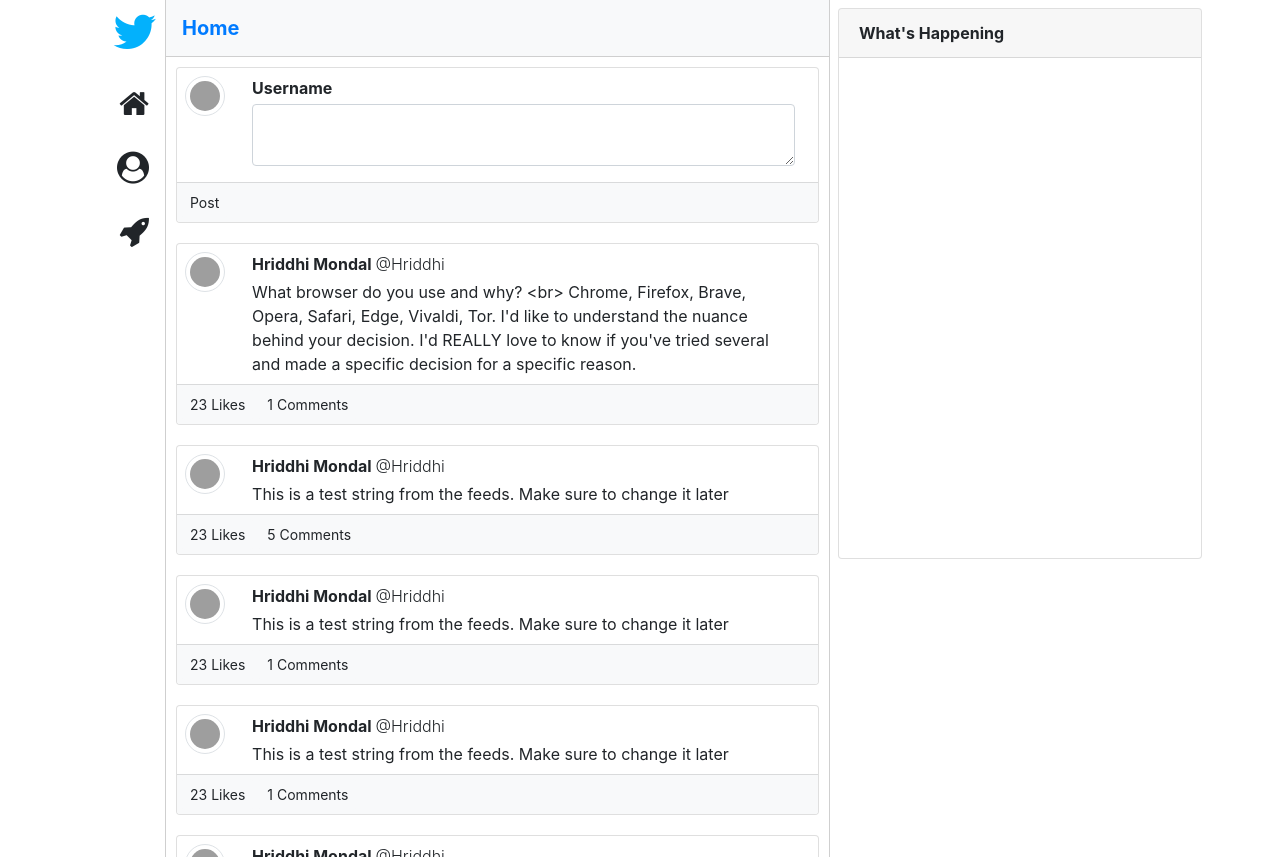
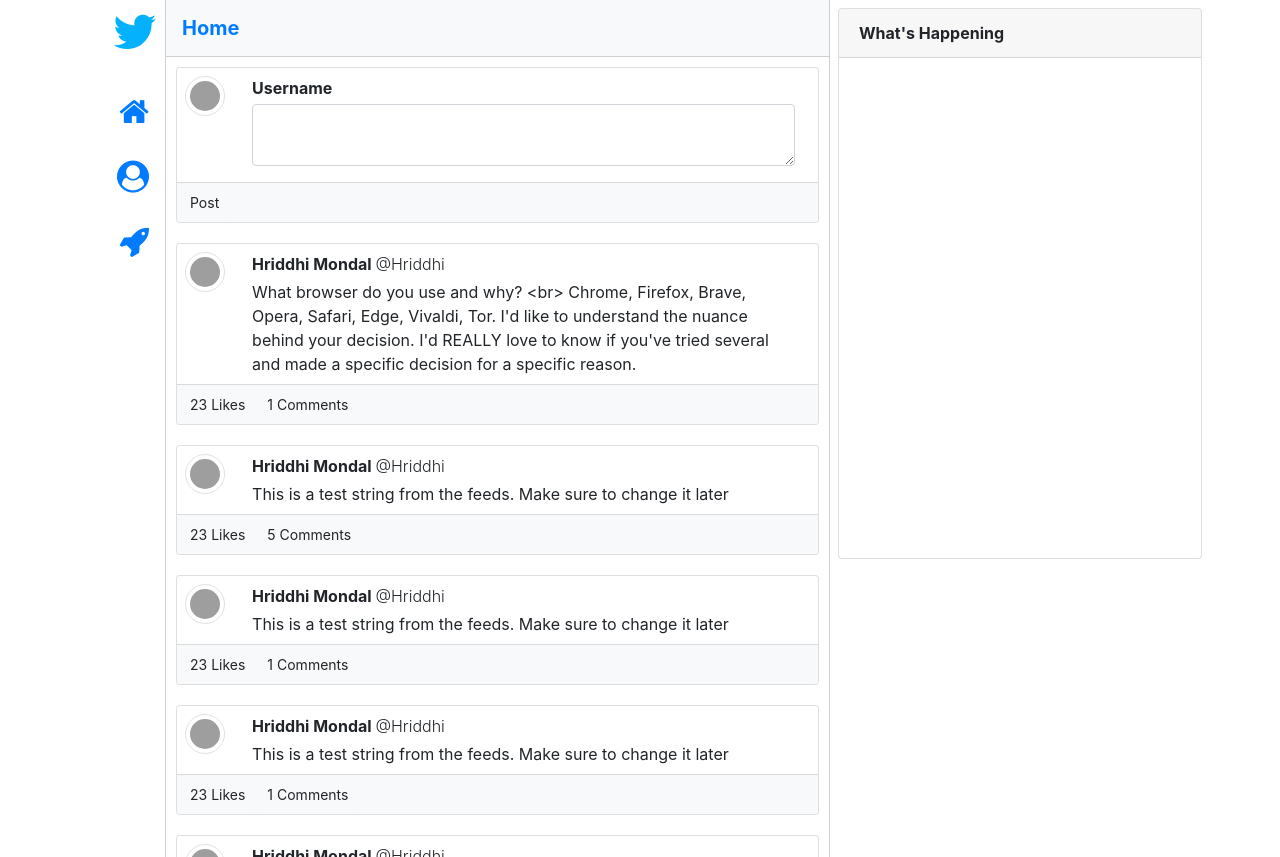
Before and after one commit to hriddhi/not-twitter, a React (Create React App) app: page /home in a window 1280 px wide. Built offline with nearby package versions, Linux system fonts and the light colour scheme; grey boxes are pictures that could not be loaded.

Commit message:
Added React Router & Profile Component

```diff
--- a/src/App.js
+++ b/src/App.js
@@ -1,50 +1,19 @@
 import React from 'react';
-import { Navbar, NavbarBrand } from 'reactstrap';
-import Feed from './components/FeedComponent';
-import News from './components/NewsComponet';
+import Main from './components/MainComponent';
 import './App.css';
-import { POSTS } from './shared/posts';
+import {BrowserRouter } from 'react-router-dom';
 
 class App extends React.Component {
 
     constructor(props){
       super(props);
-
-    this.state = {
-      posts: POSTS
-    };
     }
 
     render() {
         return (
-      <div className="container">
-        <div className="row">
-          <div className="col-md-1 p-0">
-
-              <span className="m-2 float-right fa fa-twitter fa-3x" style={{color: "#03b1fc"}}></span>
-
-
-              <span className="mt-4 m-3 float-right fa fa-home fa-2x" style={{clear: "right"}}></span>
-
-
-              <span className="m-3 float-right fa fa-user-circle fa-2x" style={{clear: "right"}}></span>
-              <span className="m-3 float-right fa fa-rocket fa-2x" style={{clear: "right"}}></span>
-
-
-          </div>
-          <div className="col-md-7 p-0" style={{border: "solid", borderBottomWidth: 0, borderTopWidth: 0, borderLeftWidth: 1, borderRightWidth: 1, borderColor: "#cfcfcf"}}>
-            <Navbar color="light" style={{border: "solid", borderBottomWidth: 1,
-                                          borderTopWidth: 0, borderLeftWidth: 0, borderRightWidth: 0, borderColor: "#cfcfcf"}}>
-                <NavbarBrand href="/" className="font-weight-bold">Home</NavbarBrand>
-            </Navbar>
-            <Feed posts={this.state.posts}/>
-          </div>
-          <div className="col-md-4 p-0">
-            <News />
-          </div>
-        </div>
-
-      </div>
+          <BrowserRouter>
+            <Main />
+          </BrowserRouter>
         )
     }
 }
--- a/src/components/FeedComponent.js
+++ b/src/components/FeedComponent.js
@@ -2,7 +2,7 @@ import React from 'react';
 import  { Card, CardImg, CardText, CardBody, CardTitle,
         CardSubtitle, Button, CardHeader, CardFooter,
         ListGroup, ListGroupItem, Form, FormGroup, Input,
-        InputGroupAddon, InputGroupText, InputGroup } from 'reactstrap';
+        InputGroupAddon, InputGroupText, InputGroup, Navbar, NavbarBrand } from 'reactstrap';
 
 class Feed extends React.Component {
 
@@ -55,6 +55,15 @@ class Feed extends React.Component {
         )
     }
 
+    renderNavbar() {
+        return (
+            <Navbar color="light" style={{border: "solid", borderBottomWidth: 1, borderTopWidth: 0,
+                                                     borderLeftWidth: 0, borderRightWidth: 0, borderColor: "#cfcfcf"}}>
+                <NavbarBrand href="/" className="font-weight-bold">Home</NavbarBrand>
+            </Navbar>
+        )
+    }
+
     render() {
         const feed = this.props.posts.map((post) => {
             return (
@@ -89,6 +98,8 @@ class Feed extends React.Component {
         });
 
         return (
+            <React.Fragment>
+            {this.renderNavbar()}
             <div className="container">
                 <div className="row d-flex justify-content-center" style={{overflowY: "scroll", height: "100vh"}}>
                     <Card style={{width: 100+"%", margin: 10}}>
@@ -115,6 +126,7 @@ class Feed extends React.Component {
                     {feed}
                 </div>
             </div>
+            </React.Fragment>
         );
     }
 }
--- a/src/components/MainComponent.js
+++ b/src/components/MainComponent.js
@@ -0,0 +1,58 @@
+import React from 'react';
+import { Navbar, NavbarBrand } from 'reactstrap';
+import Feed from './FeedComponent';
+import News from './NewsComponet';
+import Profile from './ProfileComponent';
+import { POSTS } from '../shared/posts';
+import { Link, Switch, Route, Redirect } from 'react-router-dom';
+
+class Main extends React.Component {
+
+    constructor(props){
+        super(props);
+
+        this.state = {
+            posts: POSTS
+        };
+    }
+
+    renderSidebar() {
+        return (
+            <React.Fragment>
+                <span className="m-2 mb-4 float-right fa fa-twitter fa-3x" style={{color: "#03b1fc"}}></span>
+                <Link to="/home" className="m-3 float-right" style={{clear: "right"}}><span className="fa fa-home fa-2x"></span></Link>
+                <Link to="/profile" className="m-3 float-right" style={{clear: "right"}}><span className="fa fa-user-circle fa-2x"></span></Link>
+                <a href="/" className="m-3 float-right" style={{clear: "right"}}><span className="fa fa-rocket fa-2x"></span></a>
+            </React.Fragment>
+        )
+    }
+
+    render() {
+        return (
+            <React.Fragment>
+            <Switch>
+
+                <Redirect to="/home" />
+            </Switch>
+            <div className="container">
+                <div className="row">
+                    <div className="col-md-1 p-0">
+                        {this.renderSidebar()}
+                    </div>
+                    <div className="col-md-7 p-0" style={{border: "solid", borderBottomWidth: 0, borderTopWidth: 0, borderLeftWidth: 1, borderRightWidth: 1, borderColor: "#cfcfcf"}}>
+                        <Switch>
+                            <Route path="/home" component={() => <Feed posts={this.state.posts}/>}/>
+                            <Route exact path="/profile" component={() => <Profile/>}/>
+                        </Switch>
+                    </div>
+                    <div className="col-md-4 p-0">
+                        <News />
+                    </div>
+                </div>
+            </div>
+            </React.Fragment>
+        )
+    }
+}
+
+export default Main;
--- /dev/null
+++ b/src/components/ProfileComponent.js
@@ -0,0 +1,25 @@
+import React from 'react';
+import { Navbar, NavbarBrand } from 'reactstrap';
+
+class Profile extends React.Component {
+
+    renderNavbar() {
+        return (
+            <Navbar color="light" style={{border: "solid", borderBottomWidth: 1, borderTopWidth: 0,
+                                                     borderLeftWidth: 0, borderRightWidth: 0, borderColor: "#cfcfcf"}}>
+                <NavbarBrand href="/" className="font-weight-bold">Profile</NavbarBrand>
+            </Navbar>
+        )
+    }
+
+    render() {
+        return (
+            <React.Fragment>
+                {this.renderNavbar()}
+                <h1>This is profile component</h1>
+            </React.Fragment>
+        )
+    }
+}
+
+export default Profile;
```
Lines whose indentation alone changed are shown as unchanged.
